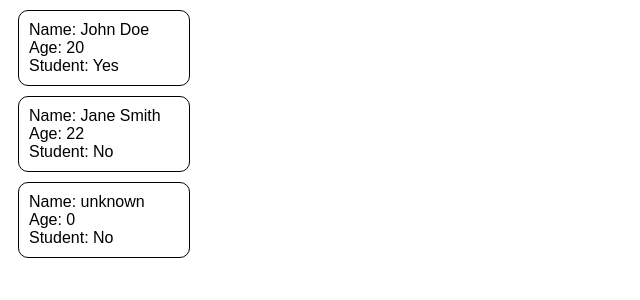
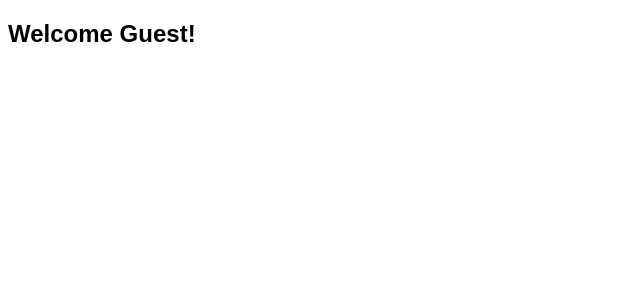
Before and after one commit to coderaryann/Learn_React, a React (Vite) app: page / in a window 1280 px wide. Shown: the top 300 px of the page, without its empty margins (0-640 px from the left). Built offline with nearby package versions, Linux system fonts and the light colour scheme.

Commit message:
conditional rendering

```diff
--- a/src/App.jsx
+++ b/src/App.jsx
@@ -1,14 +1,14 @@
 import Card from "./card";
 import Button from "./button";
 import Student from "./student.jsx"
+import UserGreeting from "./UserGreeting.jsx";
 
 const App = () => {
 
   return (
     <>
-      <Student name="John Doe" age="20" isStudent={true} />
-      <Student name="Jane Smith" age={22} isStudent={false} />
-      <Student />
+      {/* <UserGreeting isLoggedIn={true} username="John Doe" /> */}
+      <UserGreeting isLoggedIn={true} />
     </>
   );
 }
--- /dev/null
+++ b/src/UserGreeting.jsx
@@ -0,0 +1,16 @@
+import PropTypes from "prop-types";
+
+const UserGreeting = ({ username = "Guest", isLoggedIn = false }) => {
+    if (isLoggedIn) {
+        return <h2>Welcome {username}!</h2>;
+    }
+    else {
+        return <h2>Please log in to continue</h2>;
+    }
+}
+
+UserGreeting.propTypes = {
+    isLoggedIn: PropTypes.bool,
+    username: PropTypes.string,
+};
+export default UserGreeting;
--- a/src/student.jsx
+++ b/src/student.jsx
@@ -1,5 +1,3 @@
-
-
 import PropTypes from 'prop-types';
 
 const Student = ({name = "unknown", age = 0, isStudent = false}) => {
@@ -29,7 +27,6 @@ Student.propTypes = {
     age: PropTypes.number.isRequired,
     isStudent: PropTypes.bool.isRequired,
 };
-<Student />
 
 // Student.defaultProps = {
 //     name: "Unknown",
```
